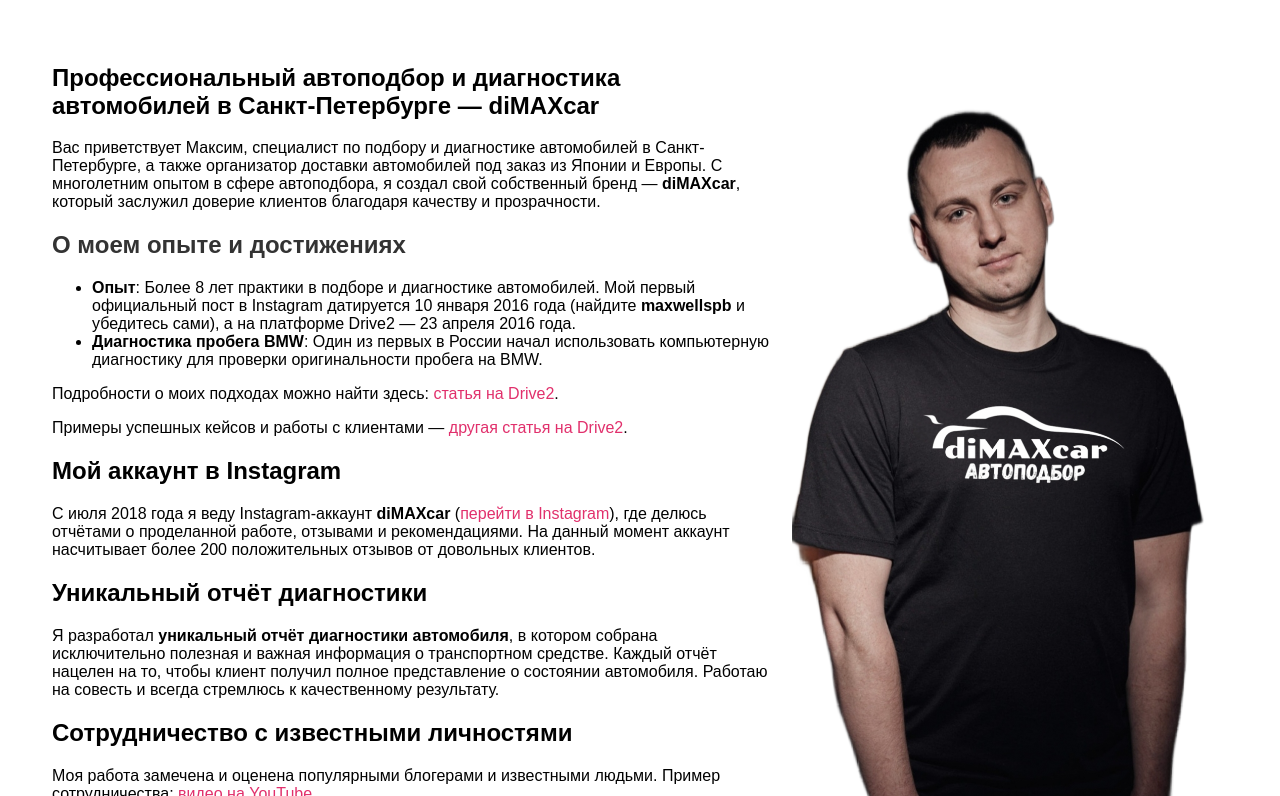
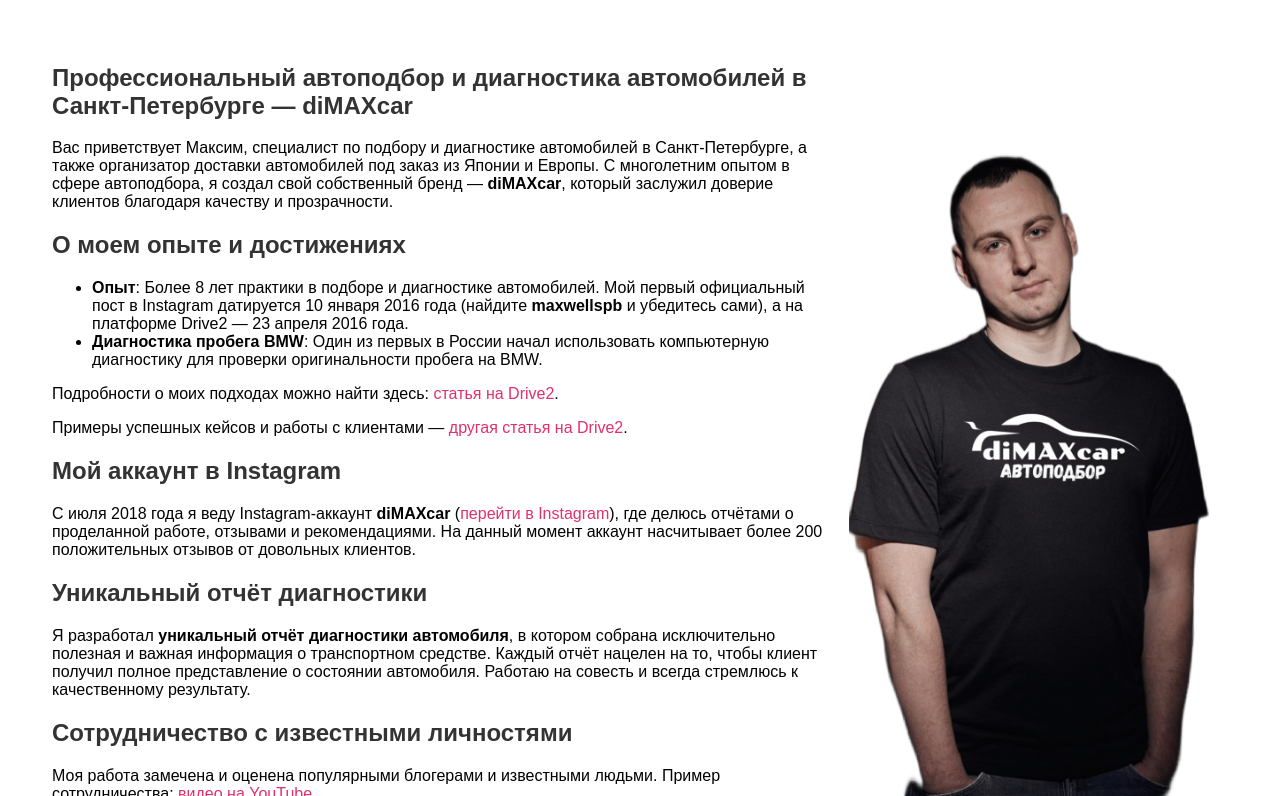
Before and after one commit to Saramud/diMax, a Next.js app: page / in a window 1280 px wide. Shown: the part 1024-1820 px from the top of the page. Built offline with nearby package versions, Linux system fonts and the light colour scheme.

Commit message:
правки

```diff
--- a/app/components/MainSection.tsx
+++ b/app/components/MainSection.tsx
@@ -30,6 +30,8 @@
     )
   }
 
+  // const buttonRender = (url: string) => {}
+
   return (
     <main>
       <section id="features">
@@ -42,7 +44,7 @@
         <h2>О нас</h2>
         <div className="about-wrapper">
           <div className="about-container">
-            <h1 className="about-container_title">
+            <h1 className="about-container__title">
               Профессиональный автоподбор и диагностика автомобилей в
               Санкт-Петербурге — diMAXcar
             </h1>
@@ -97,7 +99,9 @@
             </div>
 
             <div className="about-container__section">
-              <h2>Мой аккаунт в Instagram</h2>
+              <h2 className="about-container__title">
+                Мой аккаунт в Instagram
+              </h2>
               <p>
                 С июля 2018 года я веду Instagram-аккаунт{' '}
                 <strong>diMAXcar</strong> (
@@ -115,7 +119,9 @@
             </div>
 
             <div className="about-container__section">
-              <h2>Уникальный отчёт диагностики</h2>
+              <h2 className="about-container__title">
+                Уникальный отчёт диагностики
+              </h2>
               <p>
                 Я разработал{' '}
                 <strong>уникальный отчёт диагностики автомобиля</strong>, в
@@ -127,7 +133,9 @@
             </div>
 
             <div className="about-container__section">
-              <h2>Сотрудничество с известными личностями</h2>
+              <h2 className="about-container__title">
+                Сотрудничество с известными личностями
+              </h2>
               <p>
                 Моя работа замечена и оценена популярными блогерами и известными
                 людьми. Пример сотрудничества:{' '}
@@ -150,8 +158,8 @@
           <Image
             src={'/images/maks.png'}
             alt={'Максим автоподбор Санкт-Петербург'}
-            width="600"
-            height="800"
+            width="400"
+            height="700"
             className="about-container__image"
           />
         </div>
--- a/app/globals.css
+++ b/app/globals.css
@@ -167,6 +167,4 @@
 
 .about-container__image {
   align-self: center;
-  width: 600;
-  height: 800;
 }
```
Also changed, not shown: public/images/backgroundDiMax.jpg (added).
